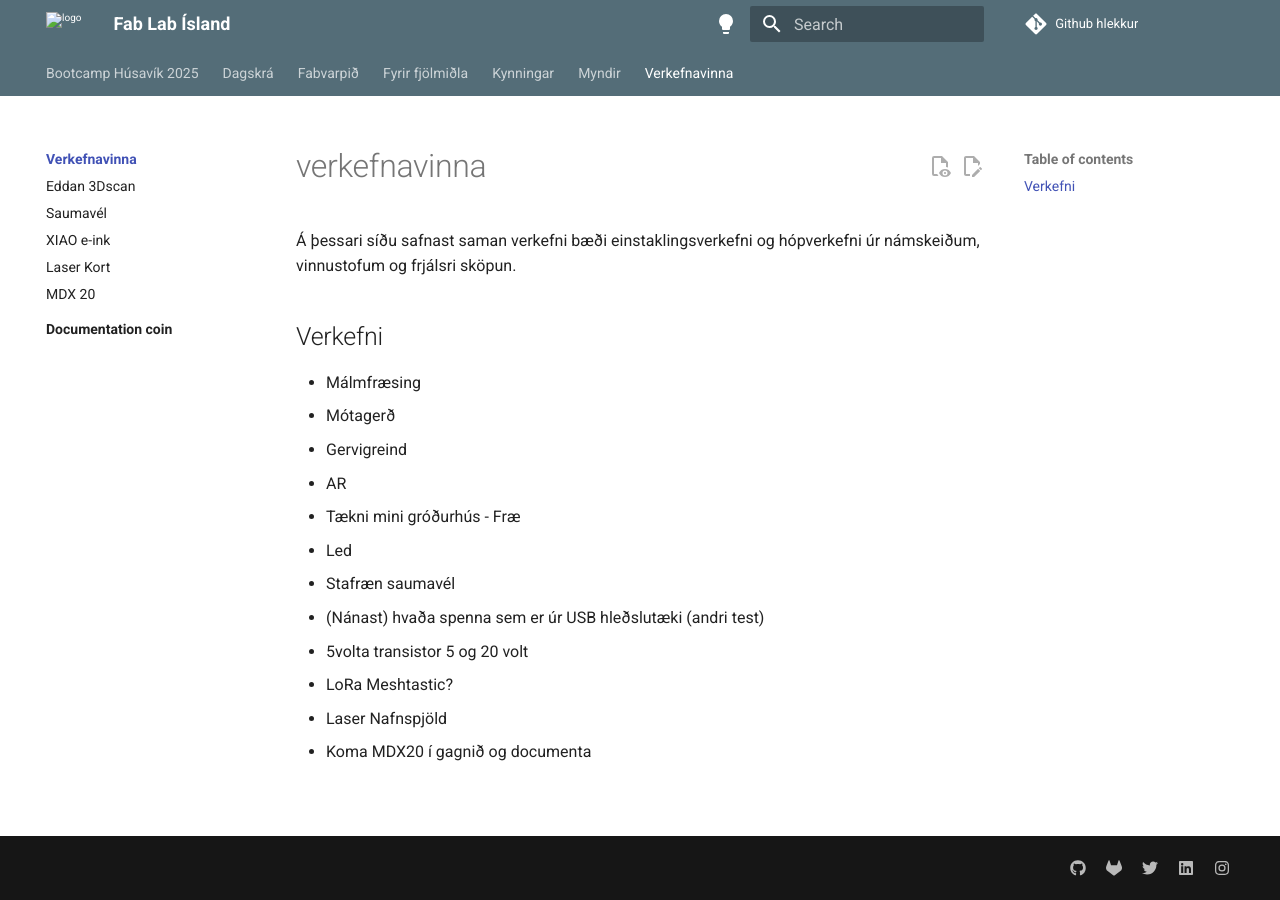
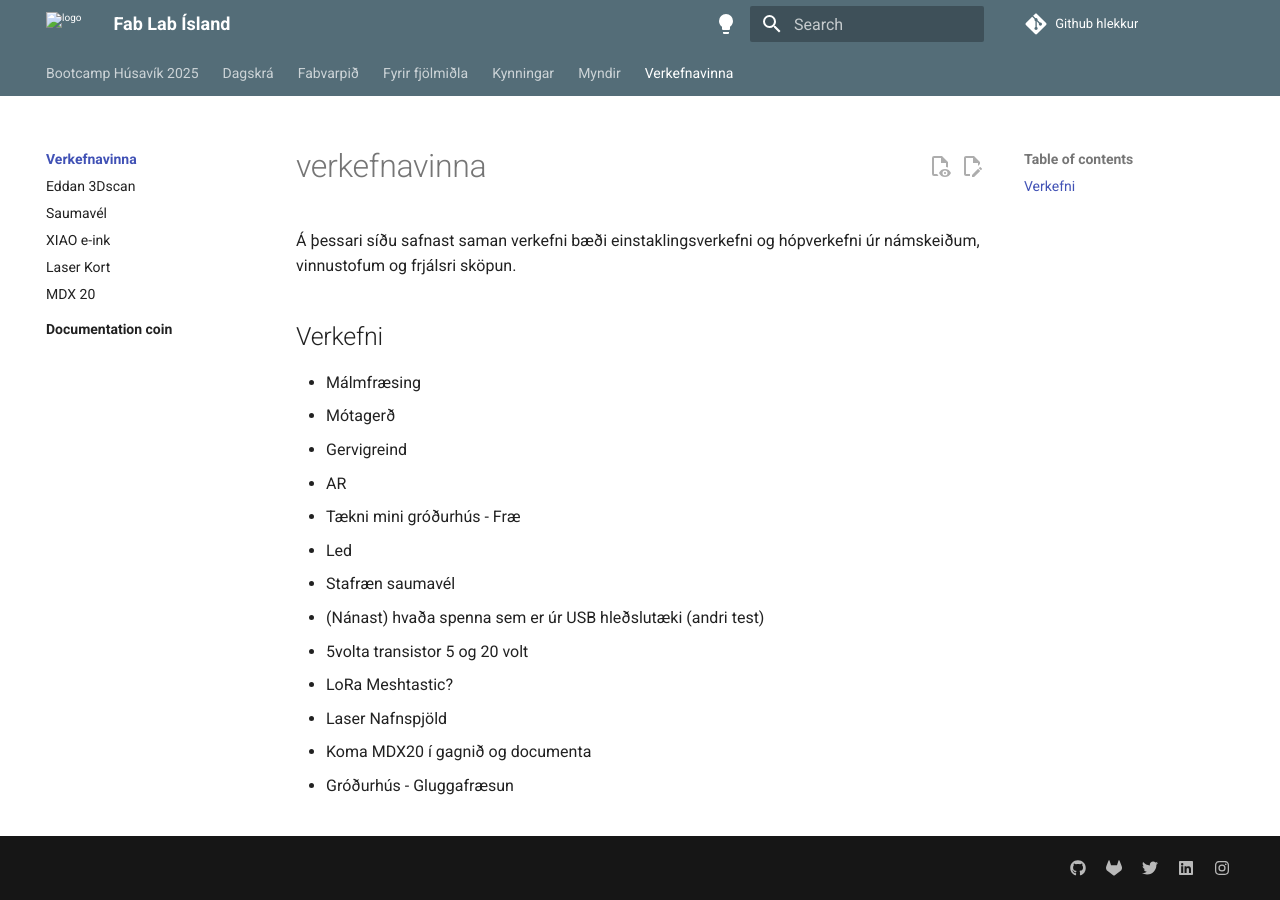
Before and after one commit to Fab-Lab-Island/fli-bootcamp-2025, an MkDocs documentation site: the page built from docs/verkefnavinna/index.md, in a window 1280 px wide. Built offline with MkDocs 1.6.1 and Material for MkDocs 9.7.7, drawn with Linux system fonts in a browser that asks for light colours; comment, search, counter and statistics services are not loaded.

Commit message:
Sko Doddi...
ég er líka hérna

```diff
--- a/docs/verkefnavinna/index.md
+++ b/docs/verkefnavinna/index.md
@@ -16,3 +16,4 @@
 - LoRa Meshtastic?
 - Laser Nafnspjöld
 - Koma MDX20 í gagnið og documenta
+- Gróðurhús - Gluggafræsun
```
